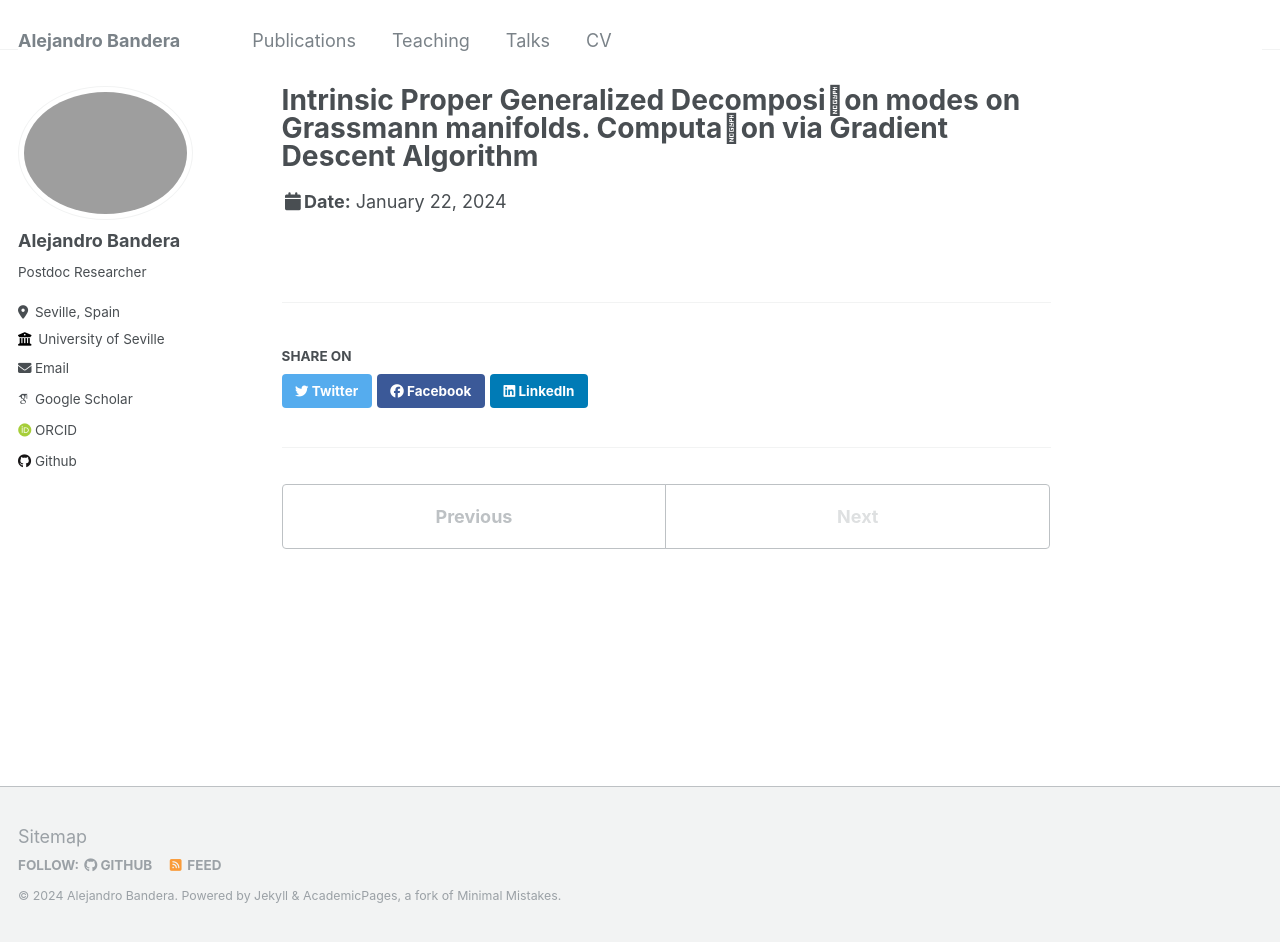
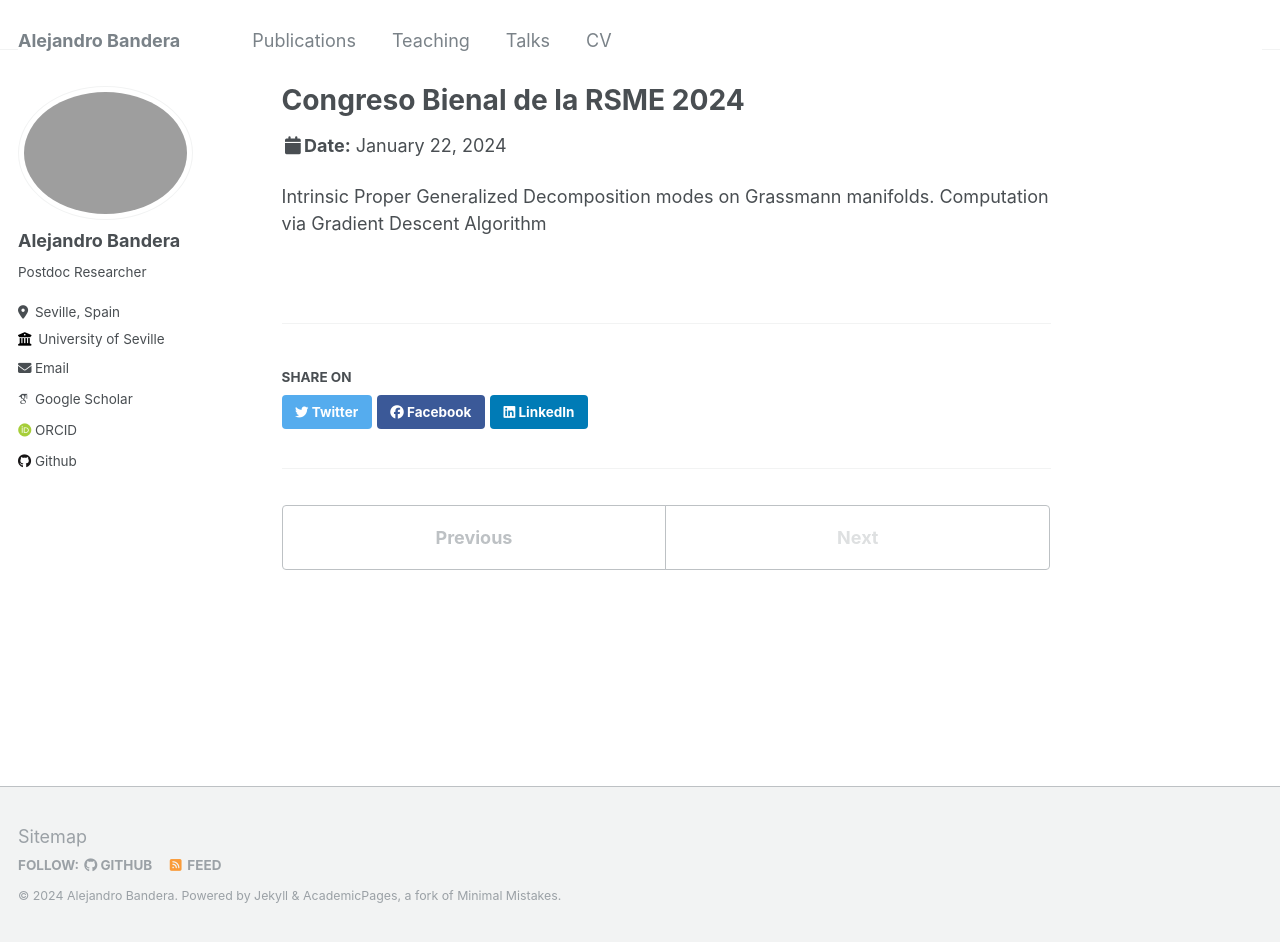
Before and after one commit to abanderam/abandera.github.io, a Jekyll site: the page built from _talks/2024_RSME.md, in a window 1280 px wide and 942 px high. Built offline with Jekyll 4.4.1, drawn with Linux system fonts in a browser that asks for light colours; some web fonts are replaced.

Commit message:
Update 2024_RSME.md

```diff
--- a/_talks/2024_RSME.md
+++ b/_talks/2024_RSME.md
@@ -1,5 +1,5 @@
 ---
-title: "Intrinsic Proper Generalized Decomposi􀆟on modes on Grassmann manifolds. Computa􀆟on via Gradient Descent Algorithm"
+title: "Congreso Bienal de la RSME 2024"
 collection: talks
 type: "Talk"
 permalink: /talks/2024_RSME
@@ -7,3 +7,5 @@ venue: "Universidad de Pamplona"
 date: 2024-01-22
 location: "Pamplona, Spain"
 ---
+
+Intrinsic Proper Generalized Decomposition modes on Grassmann manifolds. Computation via Gradient Descent Algorithm
```
